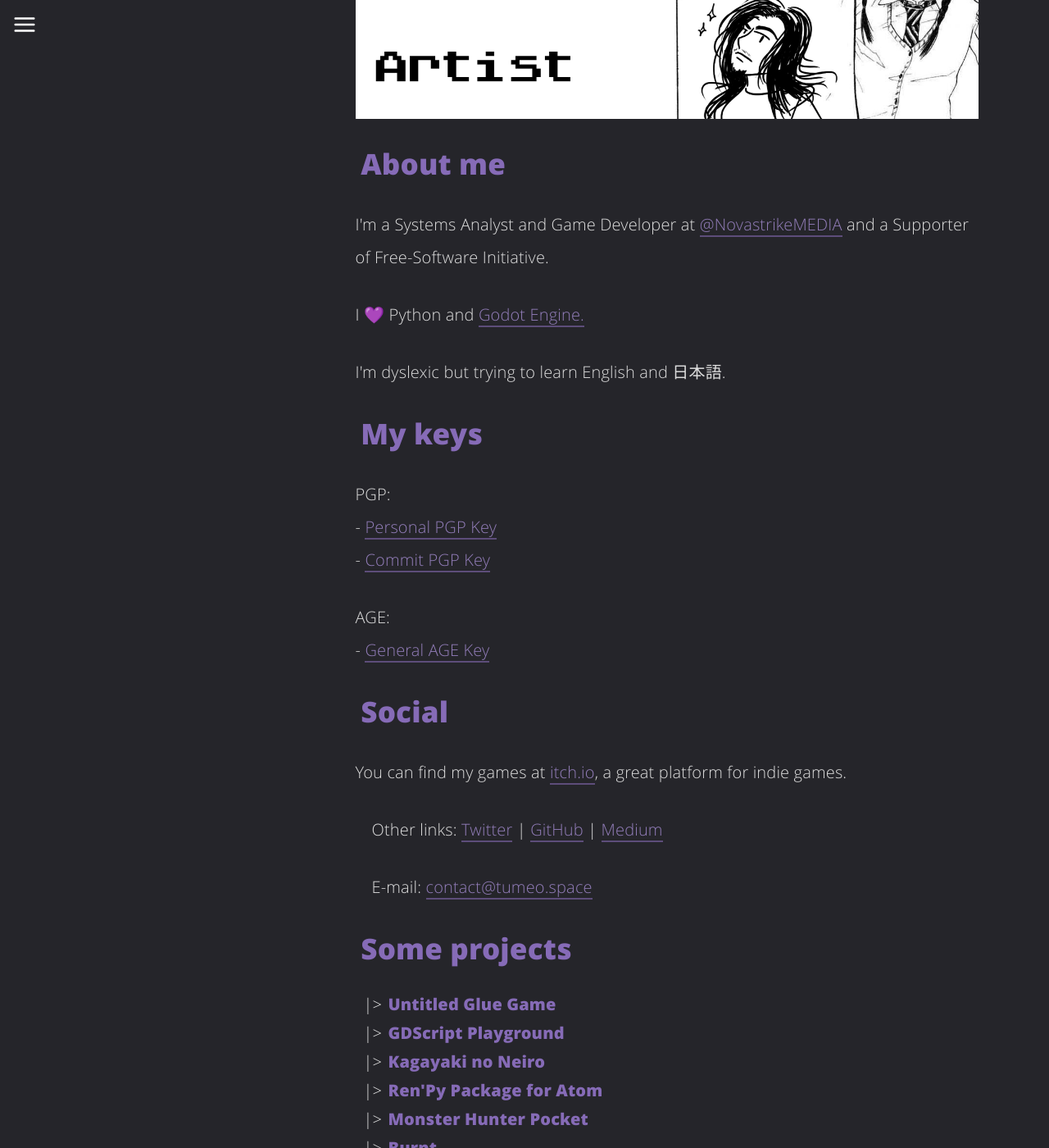
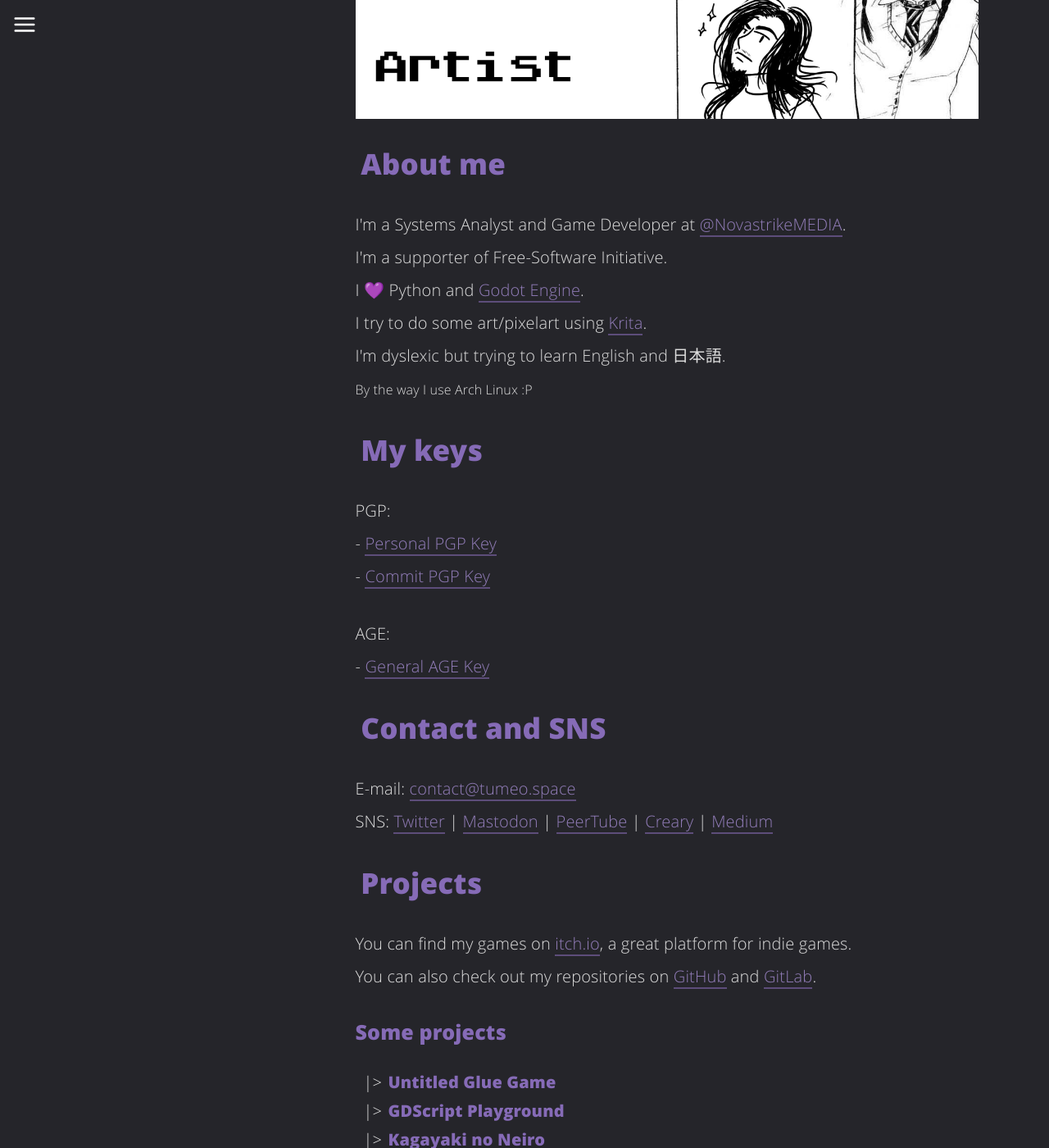
Before and after one commit to williamd1k0/williamd1k0.github.io, a Jekyll site: the page built from about.html, in a window 1280 px wide and 1400 px high, scrolled down 893 px. Shown: the whole window at 82% size. Built offline with Jekyll 4.4.1, drawn with Linux system fonts in a browser that asks for light colours; some of the changed text lies outside the part shown.

Commit message:
Improve about page

```diff
--- a/_config.yml
+++ b/_config.yml
@@ -14,6 +14,7 @@ user_title: William Tumeo - Game Developer
 email: contact@tumeo.space
 twitter_username: tumeo_
 github_username: williamd1k0
+gitlab_username: tumeo
 itch_username: tumeo
 mastodon_instance_username: mastodon.social/@tumeo
 misskey_instance_username: misskey.dev/@tumeo
--- a/about.html
+++ b/about.html
@@ -9,21 +9,29 @@ image: assets/img/about/about.png
 <img itemprop="image" class="img-rounded about_perfil" src="{{site.profile_picture | prepend: site.baseurl}}" alt="My profile">
 <h1>William Tumeo</h1>
 <p>
-	Hi, I'm <b><i>William Tumeo</i></b>!
+	Hi, I'm <b {% include tooltip info="aka Tume（爪）" %}><i>William Tumeo</i></b>!
 </p>
 <p>
-	I make <span {% include tooltip info="Free/Libre Open-Source Software" %}>FLOSS</span> games and other kinds of tools. <br>
-	I also try to make some art.
+	I make <span {% include tooltip info="Free/Libre Open-Source Software" %}>FLOSS</span> games and various kinds of tools 🛠<br />
+	I also try to make some art 🎨
 </p>
 <p>
-	<img src="{{"/assets/img/site/blog-image.png" | prepend: site.baseurl}}" alt="">
+	<img src="{{ "/assets/img/site/blog-image.png" | prepend: site.baseurl }}" alt="Profile Card">
 </p>
 
 <h2>About me</h2>
 
-<p>I'm a Systems Analyst and Game Developer at <a href="https://twitter.com/NovastrikeMEDIA" target="_blank">@NovastrikeMEDIA</a> and a Supporter of Free-Software Initiative.</p>
-<p>I 💜 Python and <a href="#" target="_blank" {% include tooltip info="An awesome open-source game engine" %}>Godot Engine.</a></p>
-<p>I'm dyslexic but trying to learn English and <span {% include tooltip info="Japanese" size="small" pos="right" %}>日本語</span>.</p>
+<p>
+	I'm a Systems Analyst and Game Developer at <a href="https://twitter.com/NovastrikeMEDIA" target="_blank">@NovastrikeMEDIA</a>. <br />
+	I'm a supporter of <span {% include tooltip info="I endorse only permissive licenses" %}>Free-Software Initiative.</span> <br />
+
+	I 💜 Python and <a href="https://godotengine.org/" target="_blank" {% include tooltip info="An awesome open-source game engine" %}>Godot Engine</a>. <br />
+
+	I try to do some art/pixelart using <a href="https://krita.org/en/" target="_blank" {% include tooltip info="An awesome open-source painting program" %}>Krita</a>. <br />
+
+	I'm dyslexic but trying to learn English and <span {% include tooltip info="Japanese" pos="right" %}>日本語</span>. <br />
+	<small>By the way I use Arch Linux :P</small>
+</p>
 
 <h2>My keys</h2>
 
@@ -39,21 +47,25 @@ image: assets/img/about/about.png
 	</p>
 </p>
 
-<h2>Social</h2>
+<h2>Contact and SNS</h2>
+
 <p>
-	You can find my games at <a href="https://tumeo.itch.io/" target="_blank">itch.io</a>, a great platform for indie games.
-</p>
-<p>
-	<ul>
-		Other links: <a href="https://twitter.com/tumeo_" target="_blank">Twitter</a> | <a href="https://github.com/williamd1k0" target="_blank">GitHub</a> |  <a href="https://medium.com/@tumeowilliam" target="_blank">Medium</a>
-	</ul>
-	<ul>
-		E-mail: <a href="mailto:contact@tumeo.space">contact@tumeo.space</a>
-	</ul>
+	E-mail: <a href="mailto:contact@tumeo.space">contact@tumeo.space</a>
+	<br />
+	SNS: <a href="https://twitter.com/{{ site.twitter_username }}" target="_blank">Twitter</a> | <a href="https://{{ site.mastodon_instance_username }}" target="_blank">Mastodon</a> | <a href="https://bittube.video/accounts/tumeo/" target="_blank">PeerTube</a> | <a href="https://creary.net/@{{ site.creary_username }}" target="_blank">Creary</a> | <a href="https://medium.com/@tumeowilliam" target="_blank">Medium</a>
+
 </p>
 
 
-<h2>Some projects</h2>
+<h2>Projects</h2>
+
+<p>
+	You can find my games on <a href="https://{{ site.itch_username }}.itch.io/" target="_blank">itch.io</a>, a great platform for indie games.
+	<br />
+	You can also check out my repositories on <a href="https://github.com/{{ site.github_username }}" target="_blank">GitHub</a> and <a href="https://gitlab.com/{{ site.gitlab_username }}" target="_blank">GitLab</a>.
+</p>
+
+<h3>Some projects</h3>
 <div class="aboutme">
 	<ul class="recent">
 		{% for project in site.projects %}
```
